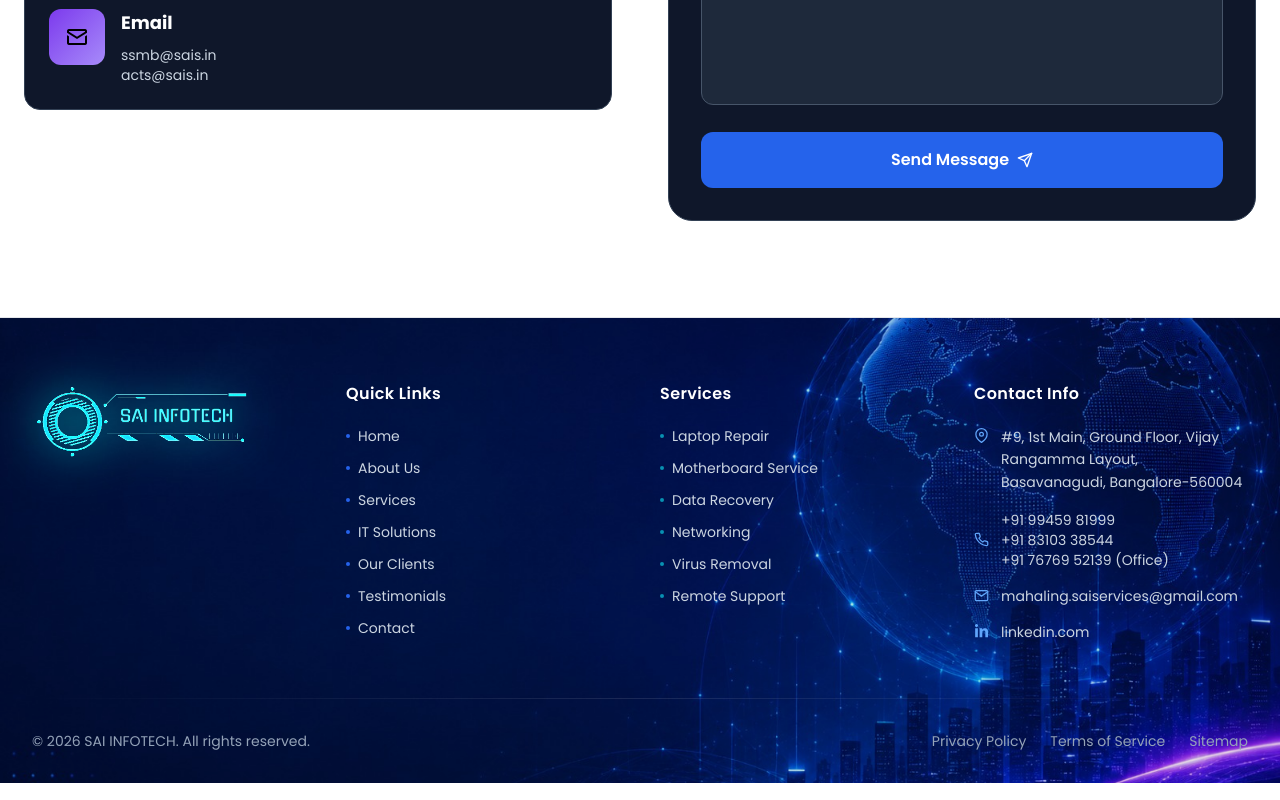
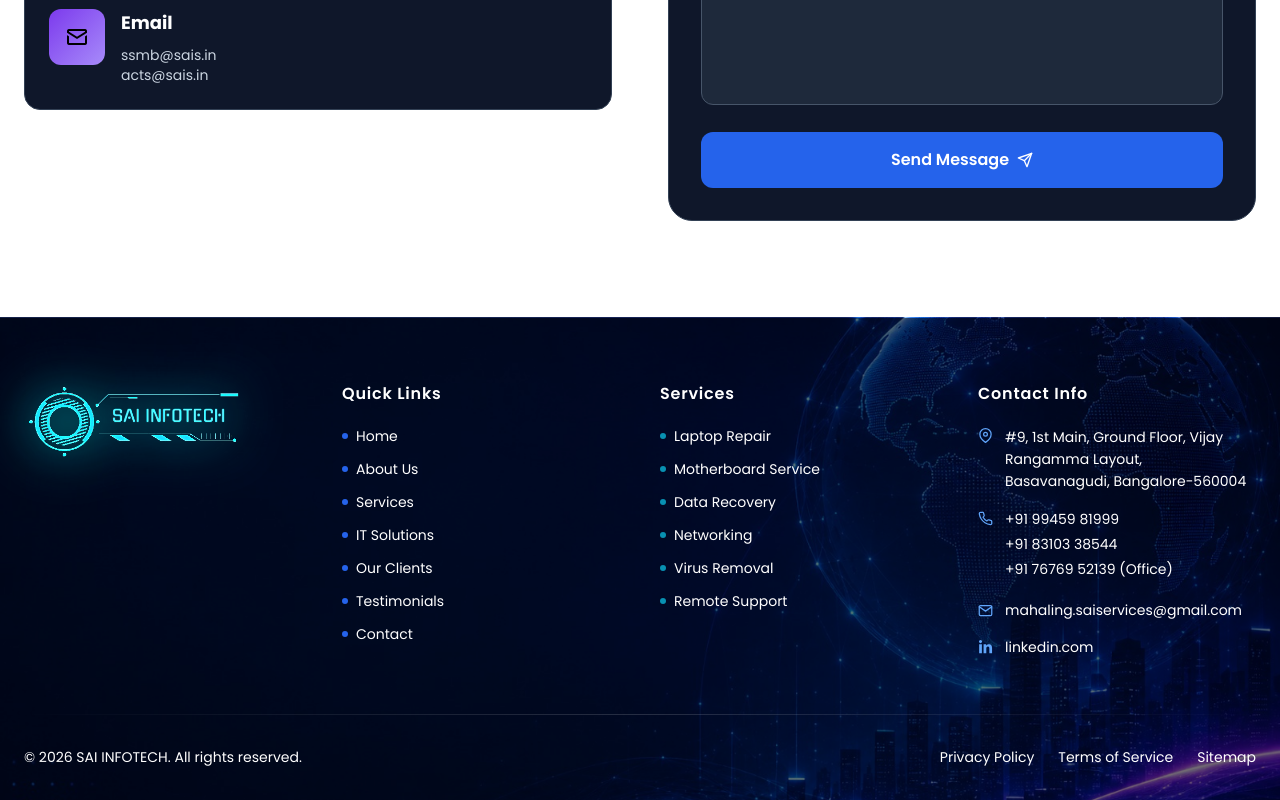
Before and after one commit to Yasir533/sai-infotech-webapp, a React (Vite) app in the folder sai-info/: page / in a window 1280 px wide. Shown: the part 4873-5673 px from the top of the page. Built offline with nearby package versions, Linux system fonts and the light colour scheme.

Commit message:
Fix footer - white text with inline styles, bg image overlay

```diff
--- a/sai-info/src/components/Footer.jsx
+++ b/sai-info/src/components/Footer.jsx
@@ -1,5 +1,4 @@
 import React from 'react'
-import { motion } from 'framer-motion'
 import { FiPhone, FiMail, FiMapPin } from 'react-icons/fi'
 import { FaLinkedinIn } from 'react-icons/fa'
 import logoImg from '../assets/logo.png'
@@ -23,32 +22,39 @@ const serviceLinks = [
   { label: 'Remote Support', href: '#it-solutions' },
 ]
 
+const linkStyle = { color: '#ffffff', fontSize: '14px', textDecoration: 'none', display: 'flex', alignItems: 'center', gap: '8px' }
+const headingStyle = { color: '#ffffff', fontWeight: 600, marginBottom: '20px', letterSpacing: '0.05em' }
+
 export default function Footer() {
   return (
     <footer
-      className="relative border-t border-white/8 overflow-hidden"
       style={{
+        position: 'relative',
+        borderTop: '1px solid rgba(255,255,255,0.08)',
+        overflow: 'hidden',
         backgroundImage: "url('/bg.jpeg')",
         backgroundSize: 'cover',
         backgroundPosition: 'center',
-        backgroundRepeat: 'no-repeat'
+        backgroundRepeat: 'no-repeat',
       }}
     >
-      <div className="absolute inset-0 bg-black/10" />
+      <div style={{ position: 'absolute', inset: 0, background: 'rgba(0,0,0,0.55)' }} />
 
-      <div className="relative max-w-7xl mx-auto px-4 sm:px-6 lg:px-8 pt-16 pb-8">
+      <div style={{ position: 'relative', maxWidth: '1280px', margin: '0 auto', padding: '64px 24px 32px' }}>
 
         {/* Top grid */}
-        <div className="grid grid-cols-1 lg:grid-cols-4 gap-10 mb-14 items-start">
+        <div style={{ display: 'grid', gridTemplateColumns: 'repeat(auto-fit, minmax(200px, 1fr))', gap: '40px', marginBottom: '56px' }}>
 
           {/* Logo */}
-          <div className="lg:col-span-1 flex items-start justify-center lg:justify-start">
+          <div style={{ display: 'flex', alignItems: 'flex-start', justifyContent: 'flex-start' }}>
             <a href="#home">
               <img
                 src={logoImg}
                 alt="SAI INFOTECH"
-                className="h-20 w-auto object-contain"
                 style={{
+                  height: '80px',
+                  width: 'auto',
+                  objectFit: 'contain',
                   maxWidth: '260px',
                   filter: 'drop-shadow(0 0 25px rgba(0,255,255,0.9)) brightness(1.25)'
                 }}
@@ -58,18 +64,15 @@ export default function Footer() {
 
           {/* Quick Links */}
           <div>
-            <h4 className="text-white font-semibold mb-5 tracking-wide">
-              Quick Links
-            </h4>
-
-            <ul className="space-y-3">
+            <h4 style={headingStyle}>Quick Links</h4>
+            <ul style={{ listStyle: 'none', padding: 0, margin: 0, display: 'flex', flexDirection: 'column', gap: '12px' }}>
               {quickLinks.map((link, i) => (
                 <li key={i}>
-                  <a
-                    href={link.href}
-                    className="text-slate-300 hover:text-blue-400 transition-colors text-sm flex items-center gap-2 group"
+                  <a href={link.href} style={linkStyle}
+                    onMouseEnter={e => e.currentTarget.style.color = '#67e8f9'}
+                    onMouseLeave={e => e.currentTarget.style.color = '#ffffff'}
                   >
-                    <span className="w-1 h-1 rounded-full bg-blue-600 group-hover:w-3 transition-all" />
+                    <span style={{ width: '6px', height: '6px', borderRadius: '50%', background: '#2563eb', flexShrink: 0 }} />
                     {link.label}
                   </a>
                 </li>
@@ -79,18 +82,15 @@ export default function Footer() {
 
           {/* Services */}
           <div>
-            <h4 className="text-white font-semibold mb-5 tracking-wide">
-              Services
-            </h4>
-
-            <ul className="space-y-3">
+            <h4 style={headingStyle}>Services</h4>
+            <ul style={{ listStyle: 'none', padding: 0, margin: 0, display: 'flex', flexDirection: 'column', gap: '12px' }}>
               {serviceLinks.map((link, i) => (
                 <li key={i}>
-                  <a
-                    href={link.href}
-                    className="text-slate-300 hover:text-blue-400 transition-colors text-sm flex items-center gap-2 group"
+                  <a href={link.href} style={linkStyle}
+                    onMouseEnter={e => e.currentTarget.style.color = '#67e8f9'}
+                    onMouseLeave={e => e.currentTarget.style.color = '#ffffff'}
                   >
-                    <span className="w-1 h-1 rounded-full bg-cyan-600 group-hover:w-3 transition-all" />
+                    <span style={{ width: '6px', height: '6px', borderRadius: '50%', background: '#0891b2', flexShrink: 0 }} />
                     {link.label}
                   </a>
                 </li>
@@ -100,87 +100,43 @@ export default function Footer() {
 
           {/* Contact */}
           <div>
-            <h4 className="text-white font-semibold mb-5 tracking-wide">
-              Contact Info
-            </h4>
+            <h4 style={headingStyle}>Contact Info</h4>
+            <div style={{ display: 'flex', flexDirection: 'column', gap: '16px' }}>
 
-            <div className="space-y-4">
-
-              {/* Address */}
-              <div className="flex items-start gap-3">
-                <FiMapPin
-                  className="text-blue-400 mt-0.5 flex-shrink-0"
-                  size={15}
-                />
-
-                <p className="text-slate-300 text-sm leading-relaxed">
-                  #9, 1st Main, Ground Floor, Vijay Rangamma Layout,
-                  <br />
+              <div style={{ display: 'flex', alignItems: 'flex-start', gap: '12px' }}>
+                <FiMapPin style={{ color: '#60a5fa', flexShrink: 0, marginTop: '2px' }} size={15} />
+                <p style={{ color: '#ffffff', fontSize: '14px', lineHeight: '1.6', margin: 0 }}>
+                  #9, 1st Main, Ground Floor, Vijay Rangamma Layout,<br />
                   Basavanagudi, Bangalore-560004
                 </p>
               </div>
 
-              {/* Phone */}
-              <div className="flex items-center gap-3">
-                <FiPhone
-                  className="text-blue-400 flex-shrink-0"
-                  size={15}
-                />
-
+              <div style={{ display: 'flex', alignItems: 'flex-start', gap: '12px' }}>
+                <FiPhone style={{ color: '#60a5fa', flexShrink: 0, marginTop: '2px' }} size={15} />
                 <div>
-                  <a
-                    href="tel:+919945981999"
-                    className="text-slate-300 hover:text-blue-400 transition-colors text-sm block"
-                  >
-                    +91 99459 81999
-                  </a>
-
-                  <a
-                    href="tel:+918310338544"
-                    className="text-slate-300 hover:text-blue-400 transition-colors text-sm block"
-                  >
-                    +91 83103 38544
-                  </a>
-
-                  <a
-                    href="tel:+917676952139"
-                    className="text-slate-300 hover:text-blue-400 transition-colors text-sm block"
-                  >
-                    +91 76769 52139 (Office)
-                  </a>
+                  {['+91 99459 81999', '+91 83103 38544', '+91 76769 52139 (Office)'].map((num, i) => (
+                    <a key={i} href={`tel:${num.replace(/\s/g,'')}`} style={{ ...linkStyle, display: 'block', marginBottom: '4px' }}
+                      onMouseEnter={e => e.currentTarget.style.color = '#67e8f9'}
+                      onMouseLeave={e => e.currentTarget.style.color = '#ffffff'}
+                    >{num}</a>
+                  ))}
                 </div>
               </div>
 
-              {/* Email */}
-              <div className="flex items-center gap-3">
-                <FiMail
-                  className="text-blue-400 flex-shrink-0"
-                  size={15}
-                />
-
-                <a
-                  href="mailto:mahaling.saiservices@gmail.com"
-                  className="text-slate-300 hover:text-blue-400 transition-colors text-sm break-all"
-                >
-                  mahaling.saiservices@gmail.com
-                </a>
+              <div style={{ display: 'flex', alignItems: 'center', gap: '12px' }}>
+                <FiMail style={{ color: '#60a5fa', flexShrink: 0 }} size={15} />
+                <a href="mailto:mahaling.saiservices@gmail.com" style={linkStyle}
+                  onMouseEnter={e => e.currentTarget.style.color = '#67e8f9'}
+                  onMouseLeave={e => e.currentTarget.style.color = '#ffffff'}
+                >mahaling.saiservices@gmail.com</a>
               </div>
 
-              {/* LinkedIn */}
-              <div className="flex items-center gap-3">
-                <FaLinkedinIn
-                  className="text-blue-400 flex-shrink-0"
-                  size={15}
-                />
-
-                <a
-                  href="https://linkedin.com"
-                  target="_blank"
-                  rel="noopener noreferrer"
-                  className="text-slate-300 hover:text-blue-400 transition-colors text-sm"
-                >
-                  linkedin.com
-                </a>
+              <div style={{ display: 'flex', alignItems: 'center', gap: '12px' }}>
+                <FaLinkedinIn style={{ color: '#60a5fa', flexShrink: 0 }} size={15} />
+                <a href="https://linkedin.com" target="_blank" rel="noopener noreferrer" style={linkStyle}
+                  onMouseEnter={e => e.currentTarget.style.color = '#67e8f9'}
+                  onMouseLeave={e => e.currentTarget.style.color = '#ffffff'}
+                >linkedin.com</a>
               </div>
 
             </div>
@@ -188,26 +144,20 @@ export default function Footer() {
         </div>
 
         {/* Divider */}
-        <div className="h-px bg-gradient-to-r from-transparent via-white/10 to-transparent mb-8" />
+        <div style={{ height: '1px', background: 'linear-gradient(to right, transparent, rgba(255,255,255,0.15), transparent)', marginBottom: '32px' }} />
 
         {/* Bottom */}
-        <div className="flex flex-col sm:flex-row items-center justify-between gap-4 text-slate-400 text-sm">
-          <p>
+        <div style={{ display: 'flex', flexWrap: 'wrap', alignItems: 'center', justifyContent: 'space-between', gap: '16px' }}>
+          <p style={{ color: '#ffffff', fontSize: '14px', margin: 0 }}>
             © {new Date().getFullYear()} SAI INFOTECH. All rights reserved.
           </p>
-
-          <div className="flex gap-6">
-            <a href="#" className="hover:text-slate-400 transition-colors">
-              Privacy Policy
-            </a>
-
-            <a href="#" className="hover:text-slate-400 transition-colors">
-              Terms of Service
-            </a>
-
-            <a href="#" className="hover:text-slate-400 transition-colors">
-              Sitemap
-            </a>
+          <div style={{ display: 'flex', gap: '24px' }}>
+            {['Privacy Policy', 'Terms of Service', 'Sitemap'].map((label, i) => (
+              <a key={i} href="#" style={{ color: '#ffffff', fontSize: '14px', textDecoration: 'none' }}
+                onMouseEnter={e => e.currentTarget.style.color = '#67e8f9'}
+                onMouseLeave={e => e.currentTarget.style.color = '#ffffff'}
+              >{label}</a>
+            ))}
           </div>
         </div>
 
```
